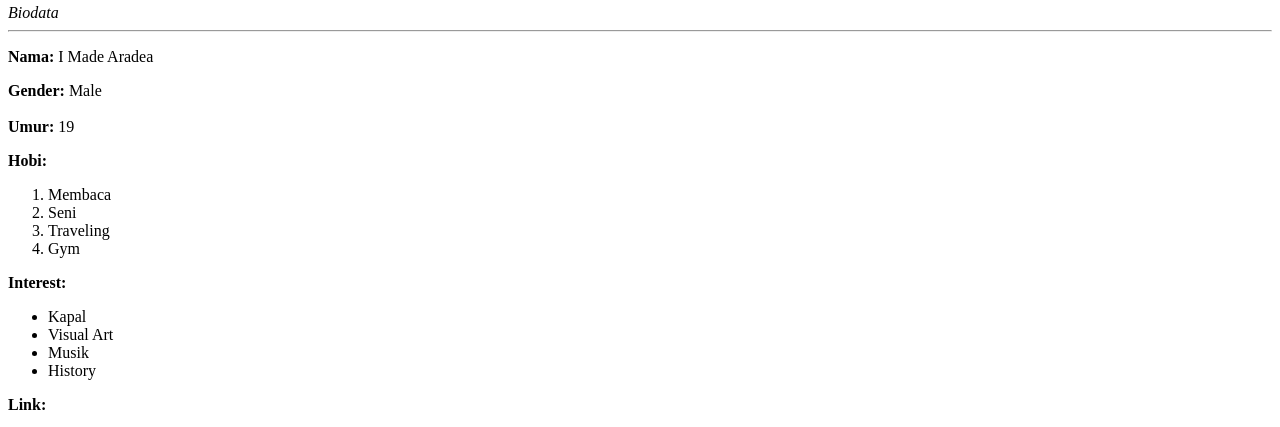
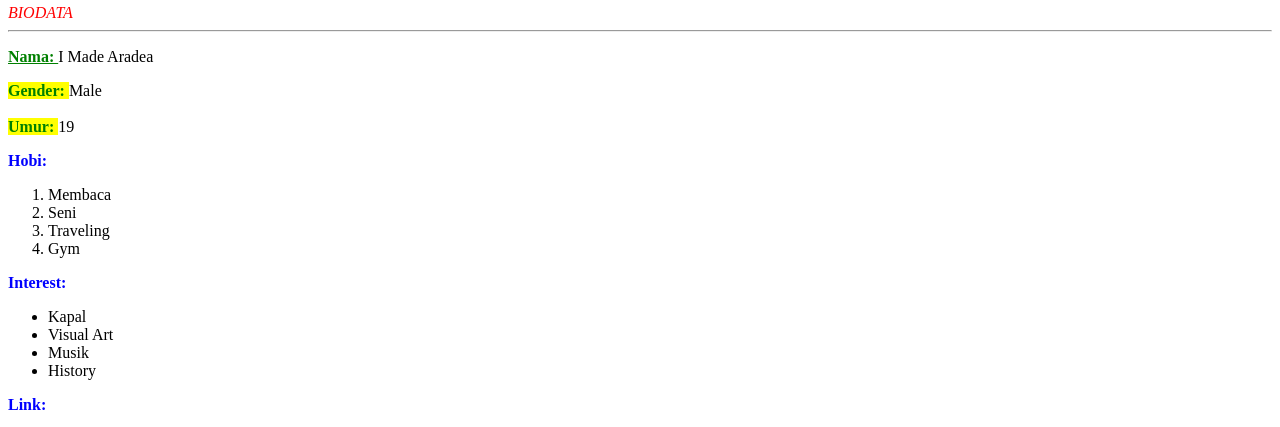
Before and after one commit to Aradea2018/H8, a plain HTML site: page Profile.html in a window 1280 px wide. Shown: the part 308-735 px from the top of the page. Drawn offline with Linux system fonts and the light colour scheme.

Commit message:
Adding Style

```diff
--- /dev/null
+++ b/Alternative/Style.css
@@ -0,0 +1,3 @@
+b {
+    color: blue;
+}
--- a/Profile.html
+++ b/Profile.html
@@ -3,22 +3,37 @@
         <title>
             Profil Saya
         </title>
+        <link rel="stylesheet" href="Alternative/Style.css">
+        <style>
+            .data-ktp {
+                color: green;
+            }
+
+            .data-ktp-nonprimary {
+                background: yellow;
+            }
+
+            #data-ktp-primary {
+                text-decoration: underline;
+            }
+        </style>
     </head>
+
     <body>
         <img src="https://i.ytimg.com/vi/XPS9bMt0Fi0/hqdefault.jpg" alt="">
         <img src="Berk.gif" alt="">
         <br>
-        <em>Biodata</em>
+        <em style="color: red">BIODATA</em>
         <hr>
 
         <p>
-            <b>Nama: </b> I Made Aradea
+            <b id="data-ktp-primary" class="data-ktp">Nama: </b> I Made Aradea
         </p>
 
-        <b>Gender: </b> Male
+        <b class="data-ktp data-ktp-nonprimary">Gender: </b> Male
         <br><br>
 
-        <b>Umur: </b> 19
+        <b class="data-ktp data-ktp-nonprimary">Umur: </b> 19
 
         <p><b>Hobi:</b></p>
         <ol>
```
